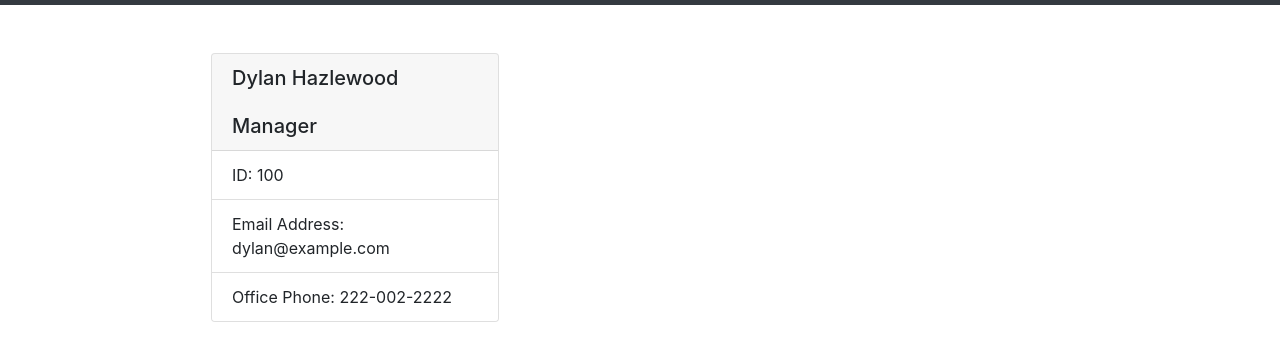
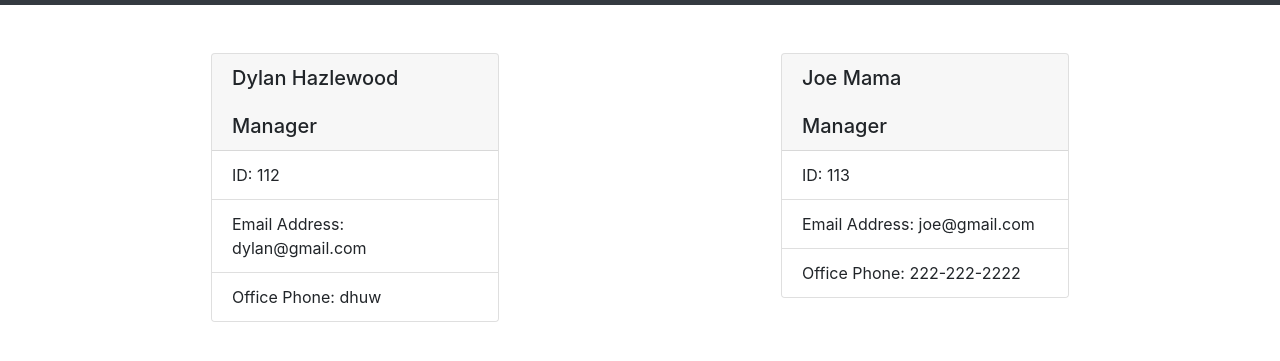
Before and after one commit to dhuw/team-profile, a website: page output/team.html in a window 1280 px wide. Shown: the part 51-412 px from the top of the page. Drawn offline with nearby package versions, Linux system fonts and the light colour scheme.

Commit message:
ran test

```diff
--- a/output/team.html
+++ b/output/team.html
@@ -16,13 +16,18 @@
             <div class="card mx-auto mb-3" style="width: 18rem">
             <h5 class="card-header">Dylan Hazlewood<br /><br />Manager</h5>
             <ul class="list-group list-group-flush">
-                <li class="list-group-item">ID: 100</li>
-                <li class="list-group-item">Email Address: dylan@example.com</li>
-                <li class="list-group-item">Office Phone: 222-002-2222</li>
+                <li class="list-group-item">ID: 112</li>
+                <li class="list-group-item">Email Address: dylan@gmail.com</li>
+                <li class="list-group-item">Office Phone: dhuw</li>
             </ul>
             </div>
-        </div> </div>
-    </div>
-
-</body>
-</html>
+        </div><div class="col-6">
+            <div class="card mx-auto mb-3" style="width: 18rem">
+            <h5 class="card-header">Joe Mama<br /><br />Manager</h5>
+            <ul class="list-group list-group-flush">
+                <li class="list-group-item">ID: 113</li>
+                <li class="list-group-item">Email Address: joe@gmail.com</li>
+                <li class="list-group-item">Office Phone: 222-222-2222</li>
+            </ul>
+            </div>
+        </div>
```
